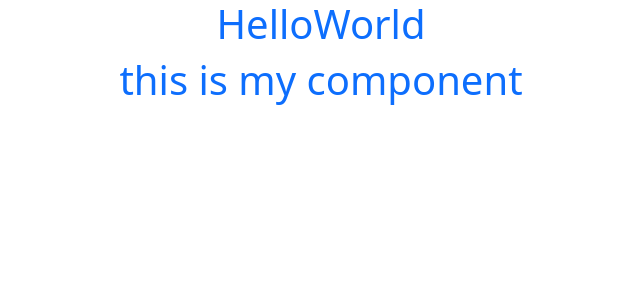
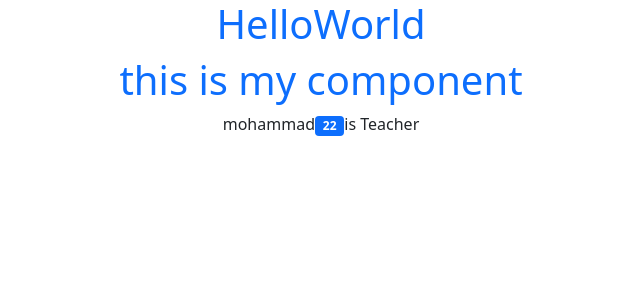
Before and after one commit to mohammad468/start-typescript, a React (Create React App) app: page / in a window 1280 px wide. Shown: the top 300 px of the page, without its empty margins (319-959 px from the left). Built offline with nearby package versions, Linux system fonts and the light colour scheme.

Commit message:
variables and fuctions

```diff
--- a/src/App.tsx
+++ b/src/App.tsx
@@ -1,6 +1,47 @@
 import React from "react";
+import { Badge } from "react-bootstrap";
 import "./App.scss";
 import MyComponents from "./components/MyComponents";
+
+// !variables and types
+
+let name: string;
+let age: number;
+let isStudent: boolean;
+let hobbies: string[];
+let role: [number, string];
+
+// !object and types
+
+type MyPerson = {
+  name: string;
+  age: number;
+  isTeacher: boolean;
+};
+
+const person: MyPerson = {
+  name: "mohammad",
+  age: 22,
+  isTeacher: true,
+};
+
+// !functions and types
+
+function printName(name: string) {
+  console.log(name);
+}
+
+const printFamily = (family: string) => {
+  console.log(family);
+};
+
+let printAge = (myAge: number) => {
+  console.log(myAge * 2);
+};
+
+printName("mohammad");
+printFamily("mohseni");
+printAge(22);
 
 function App() {
   return (
@@ -11,6 +52,17 @@ function App() {
       <div className="d-flex justify-content-center">
         <MyComponents />
       </div>
+      <div className="d-flex justify-content-center">
+        <span>{person.name}</span>
+        <span>
+          <Badge>{person.age}</Badge>
+        </span>
+        {person.isTeacher ? (
+          <span> is Teacher </span>
+        ) : (
+          <span> is not Teacher </span>
+        )}
+      </div>
     </div>
   );
 }
```
